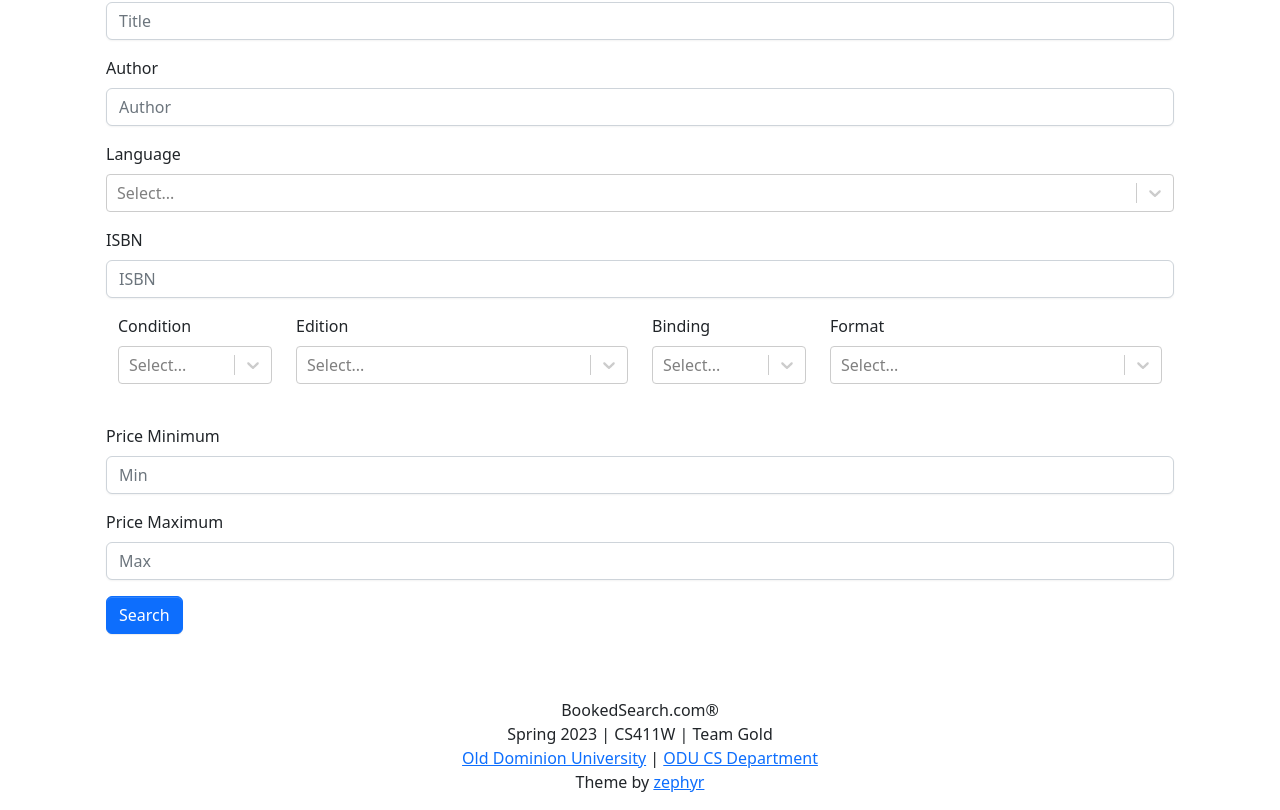
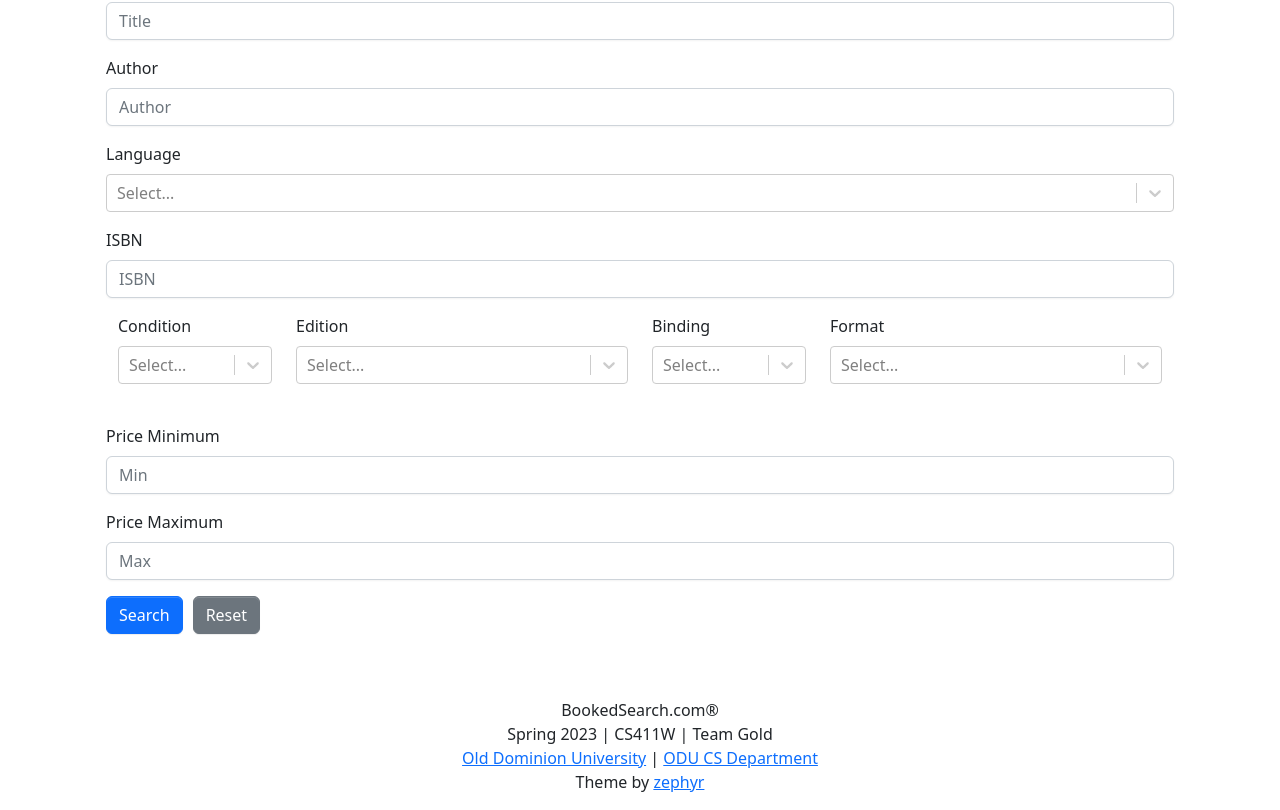
Before and after one commit to lvSojen/2023-Spring-CS411W-GOLD, a React (Create React App) app in the folder frontend/: page / in a window 1280 px wide. Shown: the part 540-1350 px from the top of the page. Built offline with nearby package versions, Linux system fonts and the light colour scheme.

Commit message:
now we have a reset button

```diff
--- a/frontend/src/components/common/SearchBook.js
+++ b/frontend/src/components/common/SearchBook.js
@@ -27,9 +27,11 @@ const formatOptions = [
   { label: "Physical", value: 1 },
   { label: "Digital", value: 2 },
 ]
+
 const SearchBook = React.memo(() => {
   const [formData, setFormData] = useState({})
   const navigate = useNavigate()
+  const [resetKey, setResetKey] = useState(0)
   const handleSubmit = (e) => {
     e.preventDefault()
     navigate("/result", { state: formData })
@@ -48,6 +50,16 @@ const SearchBook = React.memo(() => {
   }
   const handleFormatChange = (selectedOption) => {
     setFormData({ ...formData, format: selectedOption?.value })
+  }
+
+  const handleReset = () => {
+    setFormData({})
+    setResetKey((prevKey) => prevKey + 1) // Add this line
+    document.getElementById("bookTitle").value = ""
+    document.getElementById("Author").value = ""
+    document.getElementById("ISBN").value = ""
+    document.getElementById("PriceMinimum").value = ""
+    document.getElementById("PriceMaximum").value = ""
   }
   return (
     <Container className="py-3">
@@ -75,6 +87,7 @@ const SearchBook = React.memo(() => {
         <Form.Group className="mb-3" controlId="Language">
           <Form.Label>Language</Form.Label>
           <Select
+            key={`language-${resetKey}`}
             isClearable
             options={languageOptions}
             onChange={handleLanguageChange}
@@ -94,6 +107,7 @@ const SearchBook = React.memo(() => {
               <Form.Group className="mb-3" controlId="Condition">
                 <Form.Label>Condition</Form.Label>
                 <Select
+                  key={`condition-${resetKey}`}
                   isClearable
                   options={conditionOptions}
                   onChange={handleConditionChange}
@@ -104,6 +118,7 @@ const SearchBook = React.memo(() => {
               <Form.Group className="mb-3" controlId="Edition">
                 <Form.Label>Edition</Form.Label>
                 <Select
+                  key={`edition-${resetKey}`}
                   isClearable
                   options={editionOptions}
                   onChange={handleEditionChange}
@@ -114,6 +129,7 @@ const SearchBook = React.memo(() => {
               <Form.Group className="mb-3" controlId="Binding">
                 <Form.Label>Binding</Form.Label>
                 <Select
+                  key={`binding-${resetKey}`}
                   isClearable
                   options={bindingOptions}
                   onChange={handleBindingChange}
@@ -124,6 +140,7 @@ const SearchBook = React.memo(() => {
               <Form.Group className="mb-3" controlId="Format">
                 <Form.Label>Format</Form.Label>
                 <Select
+                  key={`format-${resetKey}`}
                   isClearable
                   options={formatOptions}
                   onChange={handleFormatChange}
@@ -157,6 +174,13 @@ const SearchBook = React.memo(() => {
         <Button variant="primary" type="submit">
           Search
         </Button>
+        <Button
+          variant="secondary"
+          style={{ marginLeft: "10px" }}
+          onClick={handleReset}
+        >
+          Reset
+        </Button>
       </Form>
     </Container>
   )
```
